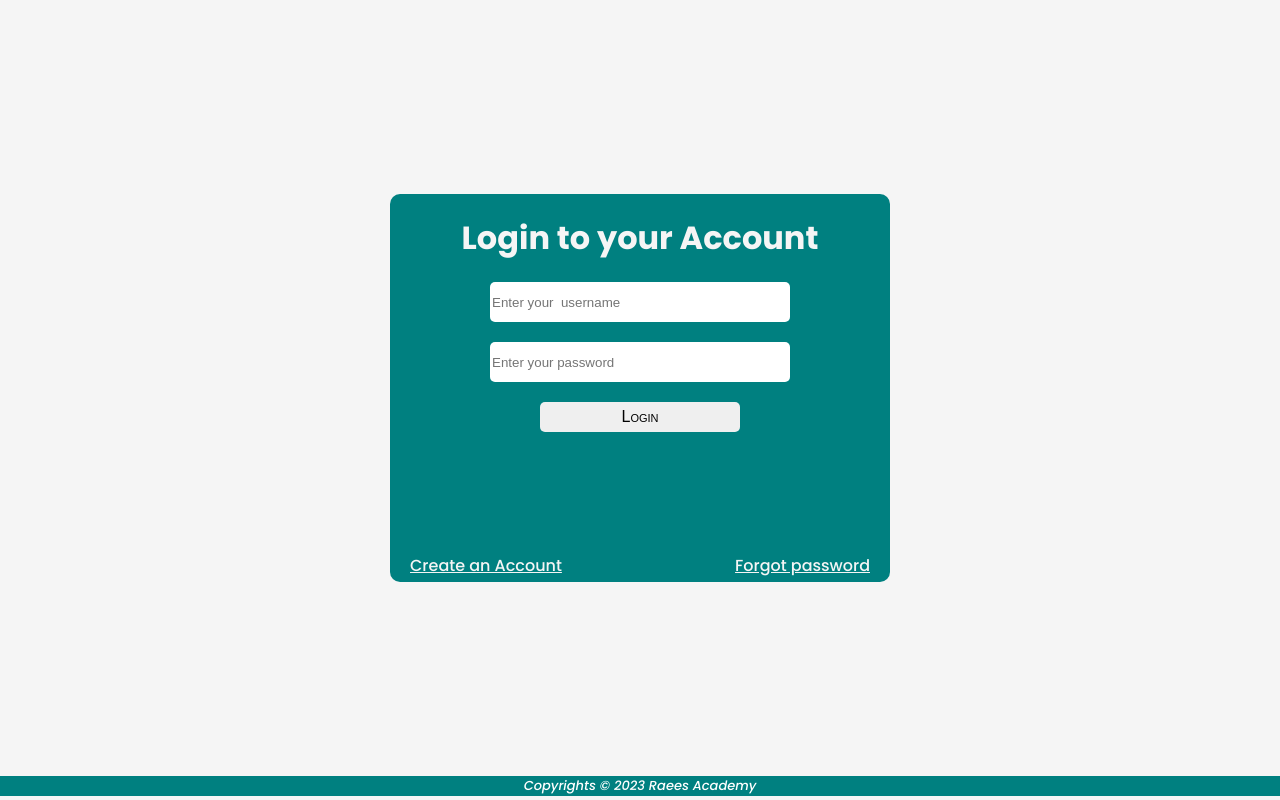
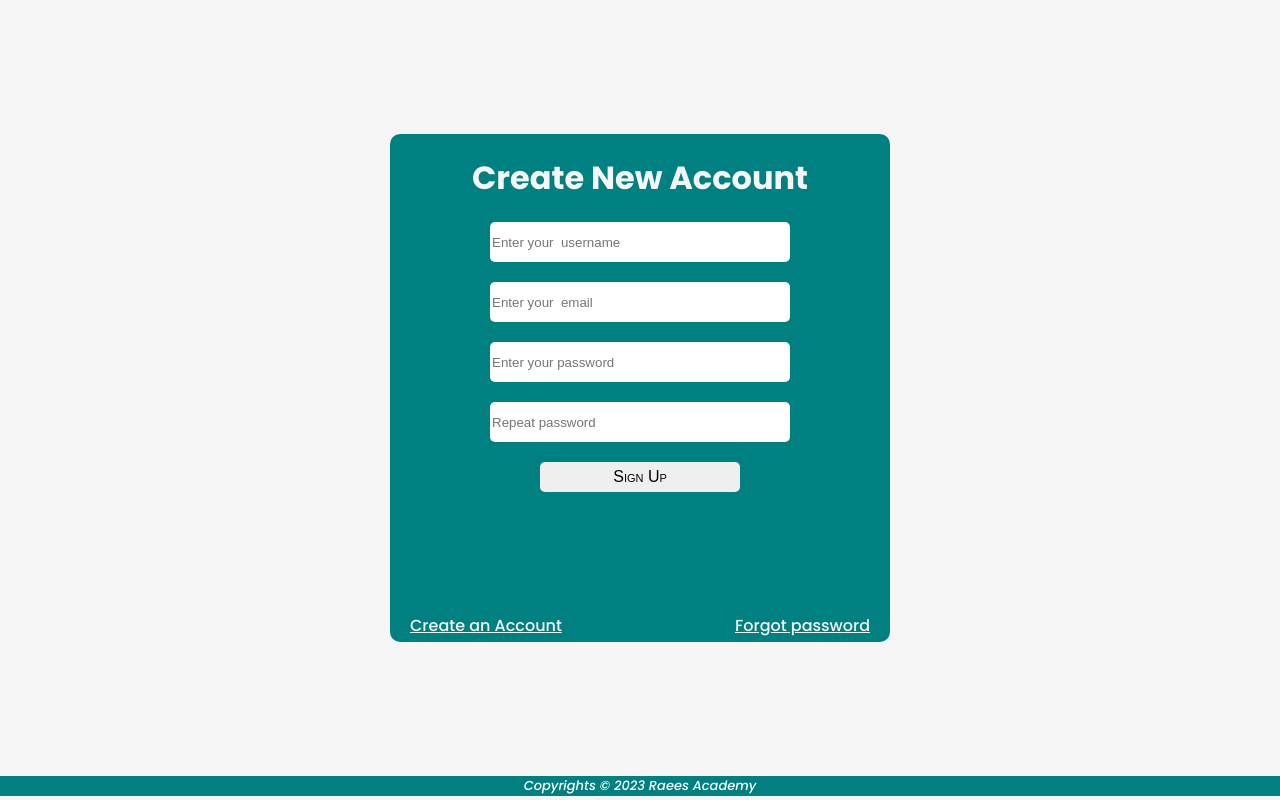
Before and after one commit to Abbaraees/raees-academy-react, a React (Vite) app: page / in a window 1280 px wide. Built offline with nearby package versions, Linux system fonts and the light colour scheme.

Commit message:
Added signup page

```diff
--- a/src/App.jsx
+++ b/src/App.jsx
@@ -2,12 +2,13 @@ import './App.css'
 import Home from './pages/Home'
 import Courses from './pages/Courses'
 import Login from './pages/Login'
+import Signup from './pages/Signup'
 
 function App() {
 
   return (
     <div className="App">
-      <Login />
+      <Signup />
       <footer>Copyrights &copy; 2023 Raees Academy</footer>
     </div>
   )
--- /dev/null
+++ b/src/pages/Signup.jsx
@@ -0,0 +1,20 @@
+export default function Signup() {
+    return (
+      <div className="auth--page">
+        <div className="auth--container">
+          <h1>Create New Account</h1>
+          <form action="" className="auth--form">
+            <input type="text" name="username" id="" placeholder="Enter your  username" />
+            <input type="email" name="email" id="" placeholder="Enter your  email" />
+            <input type="password" name="password" id="" placeholder="Enter your password"/>
+            <input type="password" name="password2" id="" placeholder="Repeat password"/>
+            <button>Sign Up</button>
+          </form>
+          <div className="auth--links">
+            <a href="#">Create an Account</a>
+            <a href="#">Forgot password</a>
+          </div>
+        </div>
+      </div>
+    )
+  }
```
